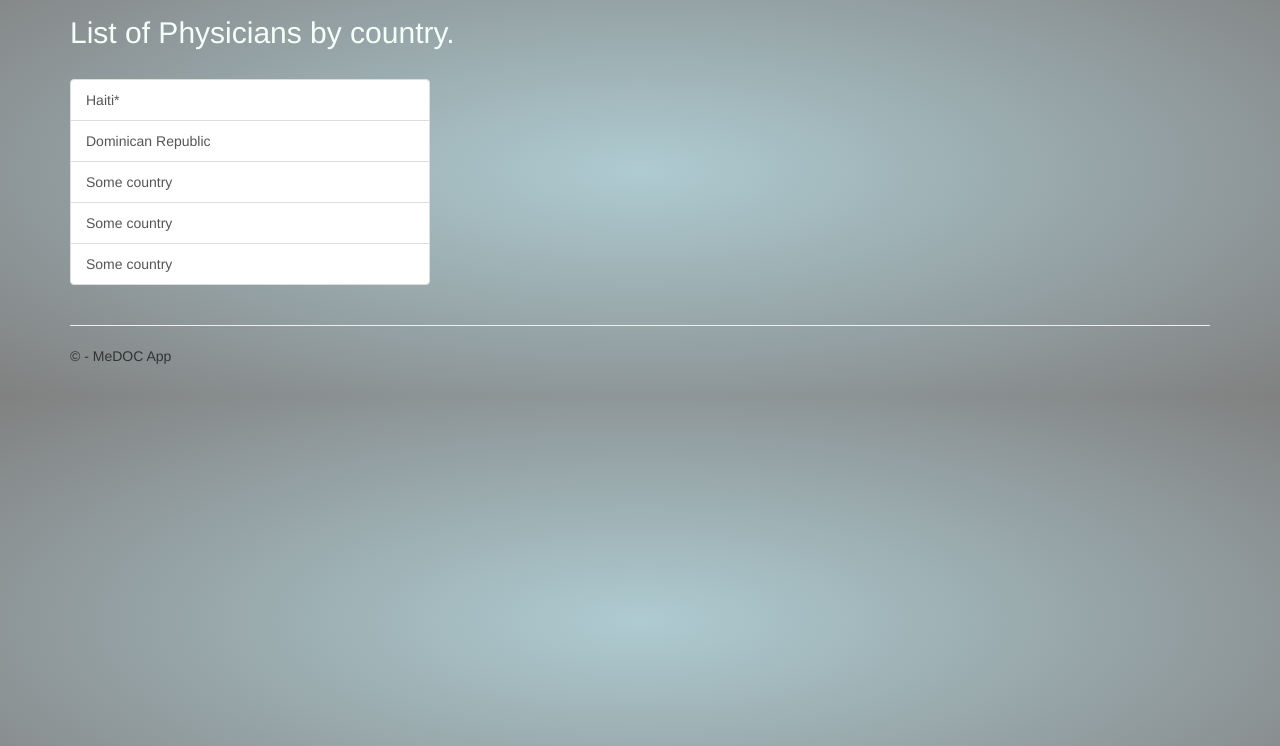
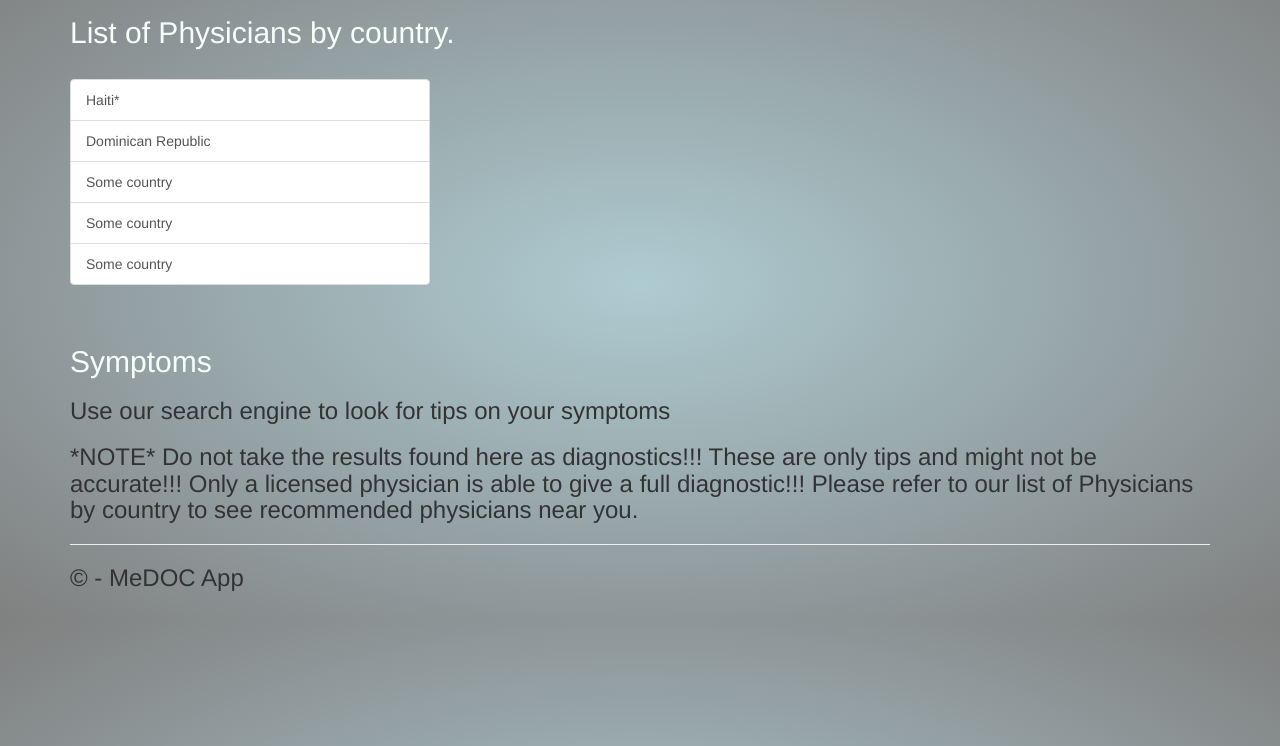
Before and after one commit to AlexandreSeb97/medoc, a Django app: page /medoc in a window 1280 px wide. Shown: the part 54-800 px from the top of the page. Run offline with Django 3.2, Linux system fonts and the light colour scheme; some libraries are stand-ins or nearby versions.

Commit message:
Search API on medoc

```diff
--- a/app/templates/app/medoc.html
+++ b/app/templates/app/medoc.html
@@ -17,10 +17,25 @@
                         <a href="#" class="list-group-item">Some country</a>
 
                 </div></div>
-
-
-
-                <br />
+                <br /><br />
+<h2> Symptoms </h2>
+<h3> Use our search engine to look for tips on your symptoms <h3>
+  <p> *NOTE* Do not take the results found here as diagnostics!!! These are only tips and might not be accurate!!!
+    Only a licensed physician is able to give a full diagnostic!!! Please refer to our list of Physicians by country
+    to see recommended physicians near you. </p>
+    <script>
+      (function() {
+        var cx = '012339170522374539234:reenqb2vpoi';
+        var gcse = document.createElement('script');
+        gcse.type = 'text/javascript';
+        gcse.async = true;
+        gcse.src = (document.location.protocol == 'https:' ? 'https:' : 'http:') +
+            '//cse.google.com/cse.js?cx=' + cx;
+        var s = document.getElementsByTagName('script')[0];
+        s.parentNode.insertBefore(gcse, s);
+      })();
+    </script>
+    <gcse:search enableAutoComplete="true"></gcse:search>
 
 
 {% endblock %}
```
